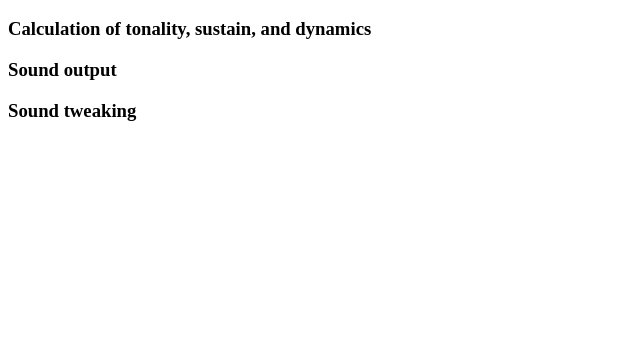
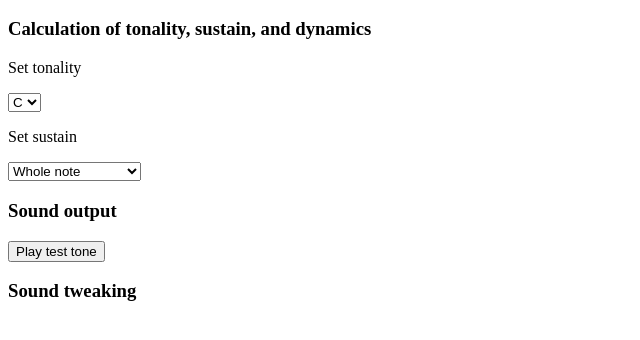
Before and after one commit to imagetoaudiogenerator/imagetoaudiogenerator.github.io, a plain HTML site: page index.html in a window 1280 px wide. Shown: the part 262-602 px from the top of the page, without its empty margins (0-640 px from the left). Drawn offline with Linux system fonts and the light colour scheme.

Commit message:
Started tweaking for 3 sound variables

```diff
--- a/index.html
+++ b/index.html
@@ -15,7 +15,29 @@
     <br><br>
     <h1>Sound creation</h1>
     <h3>Calculation of tonality, sustain, and dynamics</h3>
+    <p>Set tonality</p>
+    <select>
+      <option onclick="setTone('C')">C</option>
+      <option onclick="setTone('D')">D</option>
+      <option onclick="setTone('E')">E</option>
+      <option onclick="setTone('F')">F</option>
+      <option onclick="setTone('G')">G</option>
+      <option onclick="setTone('A')">A</option>
+      <option onclick="setTone('B')">B</option>
+    </select>
+    <p>Set sustain</p>
+    <select>
+      <option onclick="setSust('1')">Whole note</option>
+      <option onclick="setSust('2')">Half note</option>
+      <option onclick="setSust('4')">Quarter note</option>
+      <option onclick="setSust('8')">Eighth note</option>
+      <option onclick="setSust('16')">Sixteenth note</option>
+      <option onclick="setSust('32')">Thirty-second note</option>
+    </select>
+    <!--<p>Set dynamics</p>
+    <button onclick="setDyna()">Set</button>-->
     <h3>Sound output</h3>
+    <button onclick="playTone()">Play test tone</button>
     <h3>Sound tweaking</h3>
   </body>
 </html>
--- a/soundScript.js
+++ b/soundScript.js
@@ -0,0 +1,32 @@
+// TESTING ZONE
+
+//create a synth and connect it to the master output (your speakers)
+var synth = new Tone.Synth().toMaster();
+
+//The pitch of the tone to be played
+var tonality = "C";
+//The length of the tone
+var sustain = "4";
+//The loudness of the tone
+var dynamics = 0;
+
+function setTone(toneLetter) {
+  tonality = toneLetter;
+}
+
+function setSust(noteType) {
+  sustain = noteType;
+}
+
+function setDyna(decibel) {
+  dynamics = decibel;
+}
+
+function playTone() {
+  //play a middle 'C' for the duration of an 8th note
+  synth.triggerAttackRelease(tonality + "4", sustain + "n");
+}
+
+//TypeError: Argument 1 of AudioParam.setValueAtTime is not a finite floating-point value.
+
+//
```
